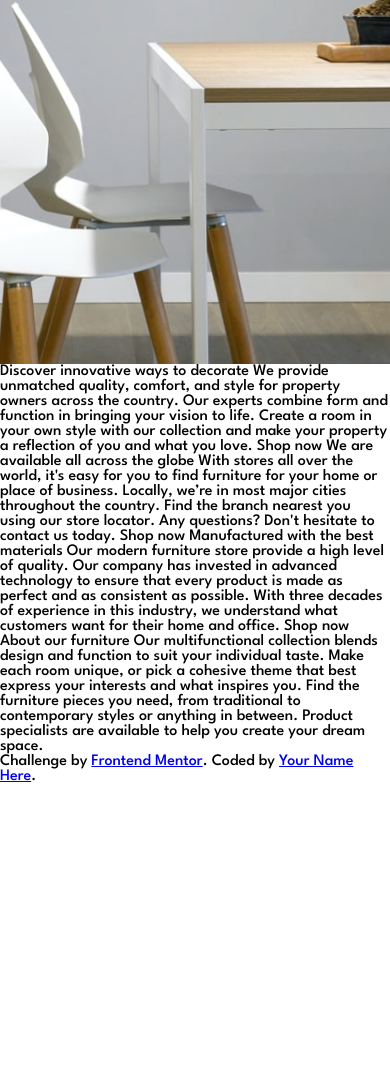
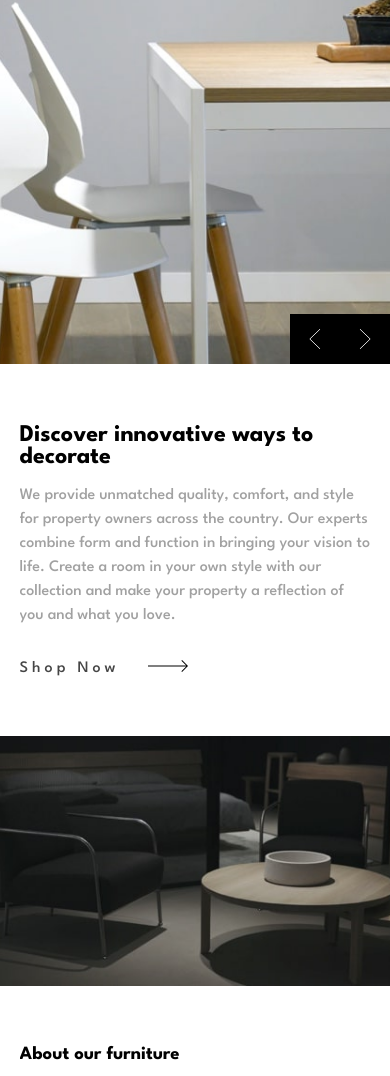
Before and after one commit to Gonvi007/room-homepage-master, a plain HTML site: page index.html in a window 390 px wide. Shown: the part 136-1212 px from the top of the page. Before the commit the page ends 920 px from the top, so only its background shows below. Drawn offline with Linux system fonts and the light colour scheme.

Commit message:
Se termino la parte first mobile

```diff
--- a/css/styles.css
+++ b/css/styles.css
@@ -1,3 +1,9 @@
+:root {
+    --dark-gray: hsl(0, 0%, 63%);
+    --black: hsl(0, 0%, 0%);
+    --white: hsl(0, 0%, 100%);
+    --very-dark-gray: hsl(0, 0%, 27%);
+}
 * {
     margin: 0;
     padding: 0;
@@ -6,6 +12,12 @@
 
 body {
     font-family: 'League Spartan', sans-serif;
+}
+.container {
+    width: 90%;
+    margin: 0 auto;
+    padding: 60px 0;
+    overflow: hidden;
 }
 
 .main {
@@ -32,15 +44,68 @@ body {
 .main_nav {
     display: flex;
 }
-.container {
-    width: 90%;
+.main_links {
+    display: none;
+}
+.main_logo {
     margin: 0 auto;
-    padding: 60px 0;
-    overflow: hidden;
 }
-/* .attribution {
-    font-size: 11px; text-align: center;
+.main_controls {
+    grid-area: main;
+    align-self: end;
+    justify-self: end;
+    background-color: var(--black);
+    display: flex;
+    width: 100px;
+    height: 50px;
+    justify-content: space-around;
+    align-items: center;
 }
-.attribution a {
-    color: hsl(228, 45%, 44%);
-} */
+.main_arrows {
+    height: 40%;
+}
+.main_buy {
+    grid-area: buy;
+}
+.main_content {
+    width: 100%;
+    height: 100%;
+    display: flex;
+    justify-content: center;
+    align-items: flex-start;
+    flex-direction: column;
+}
+.main_title {
+    color: var(--black);
+}
+.main_paragraph {
+    line-height: 1.5;
+    margin: 1em 0 2em;
+    color: var(--dark-gray);
+}
+.main_cta {
+    text-decoration: none;
+    color: var(--very-dark-gray);
+    text-decoration: uppercase;
+    letter-spacing: 4px;
+}
+.main_arrow {
+    margin-left: 20px;
+}
+
+.main_bg {
+    grid-area: image1;
+    min-height: 250px;
+    height: 100%;
+    background-image: url("../images/image-about-dark.jpg");
+    background-size: cover;
+    background-position: center;
+}
+
+.main_about {
+    grid-area: about;
+}
+.main_bg--second {
+    grid-area: image2;
+    background-image: url(../images/image-about-light.jpg);
+}
--- a/index.html
+++ b/index.html
@@ -37,18 +37,54 @@
         </ul>
 
       </section>
+
+      <section class="main_by container">
+        <div class="main_content">
+          <h2 class="main_title">
+            Discover innovative ways to decorate
+          </h2>
+
+          <p class="main_paragraph">
+            We provide unmatched quality, comfort, and style for property owners across the country.
+            Our experts combine form and function in bringing your vision to life. Create a room in your
+            own style with our collection and make your property a reflection of you and what you love.
+          </p>
+          <a href="#" class="main_cta">Shop Now <img src="./images/icon-arrow.svg" class="main_arrow" alt="flecha"></a>
+        </div>
+      </section>
+
+      <section class="main_bg">
+
+      </section>
+
+      <section class="main_about container">
+        <div class="main_content">
+          <h3 class="main_title">
+            About our furniture
+          </h3>
+          <p class="main_paragraph">
+            Our multifunctional collection blends design and function to suit your individual taste.
+            Make each room unique, or pick a cohesive theme that best express your interests and what
+            inspires you. Find the furniture pieces you need, from traditional to contemporary styles
+            or anything in between. Product specialists are available to help you create your dream space.
+          </p>
+        </div>
+      </section>
+
+      <section class="main_bg main_bg--second">
+
+      </section>
+
+      <div class="main_controls">
+        <img src="./images/icon-angle-left.svg" class="main_arrows" alt="">
+        <img src="./images/icon-angle-right.svg" class="main_arrows" alt="">
+      </div>
     </nav>
   </main>
 
-  Discover innovative ways to decorate
 
-  We provide unmatched quality, comfort, and style for property owners across the country.
-  Our experts combine form and function in bringing your vision to life. Create a room in your
-  own style with our collection and make your property a reflection of you and what you love.
 
-  Shop now
-
-  We are available all across the globe
+  <!-- We are available all across the globe
 
   With stores all over the world, it's easy for you to find furniture for your home or place of business.
   Locally, we’re in most major cities throughout the country. Find the branch nearest you using our
@@ -62,14 +98,11 @@
   to ensure that every product is made as perfect and as consistent as possible. With three decades of
   experience in this industry, we understand what customers want for their home and office.
 
-  Shop now
+  Shop now -->
 
-  About our furniture
 
-  Our multifunctional collection blends design and function to suit your individual taste.
-  Make each room unique, or pick a cohesive theme that best express your interests and what
-  inspires you. Find the furniture pieces you need, from traditional to contemporary styles
-  or anything in between. Product specialists are available to help you create your dream space.
+
+
 
   <div class="attribution">
     Challenge by <a href="https://www.frontendmentor.io?ref=challenge" target="_blank">Frontend Mentor</a>.
```
